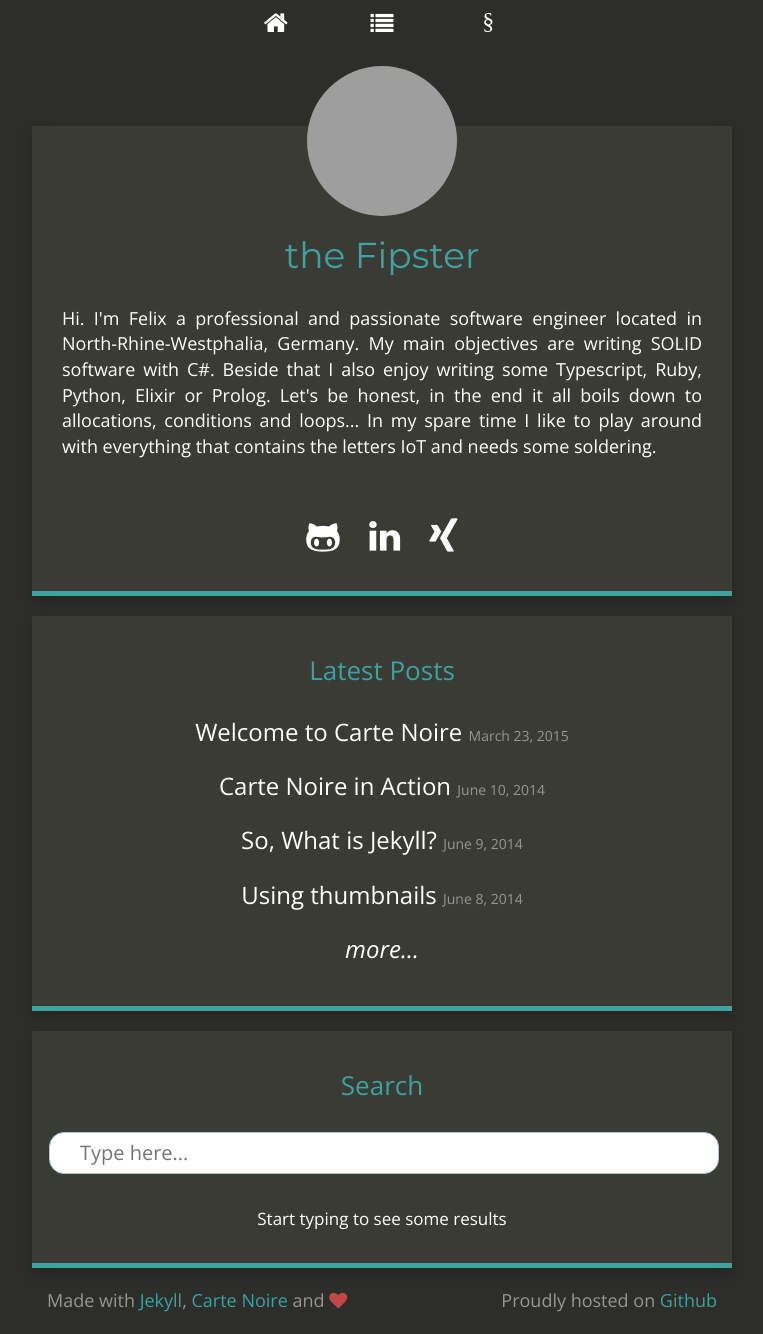
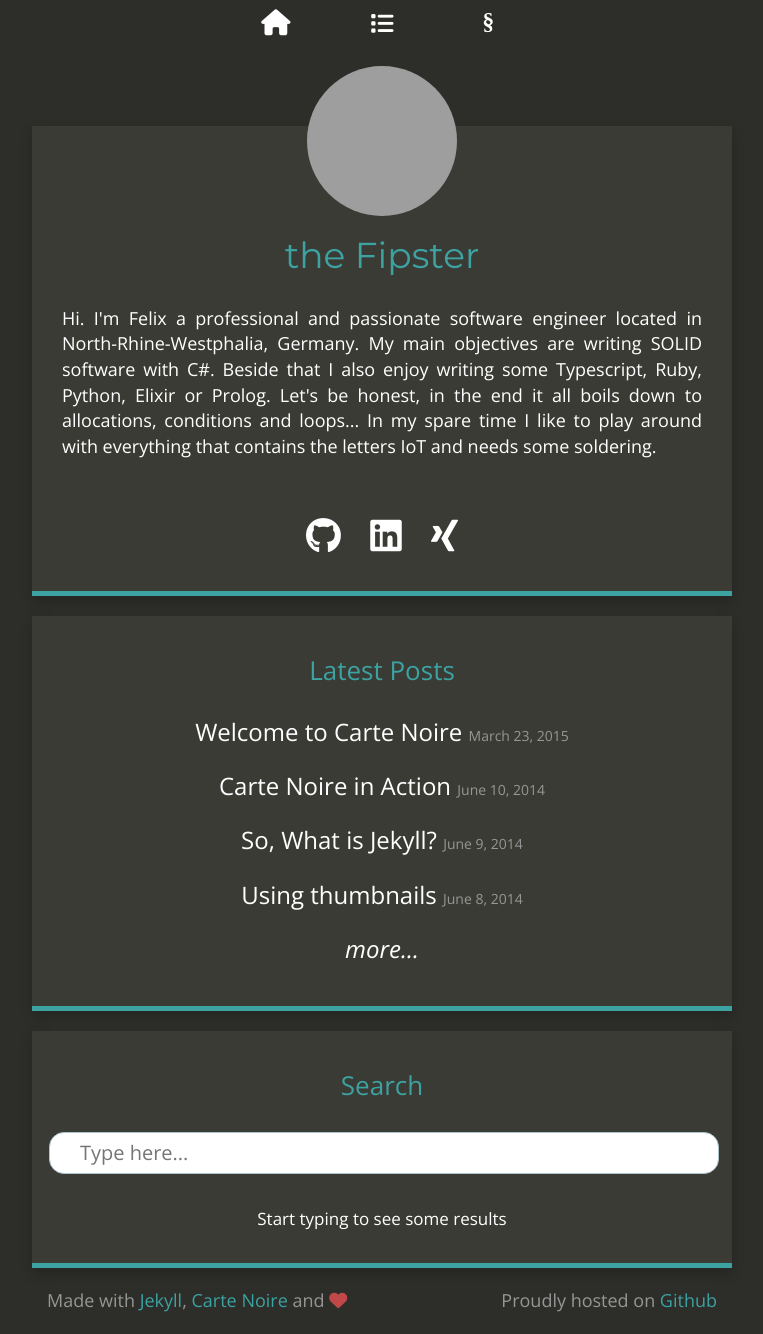
Before and after one commit to thefipster/Blog, a Jekyll site: the page built from index.html, in a window 1280 px wide and 1334 px high. Shown: the whole window, without its empty margins (258-1021 px from the left). Built offline with Jekyll 4.4.1, drawn with Linux system fonts in a browser that asks for light colours; nearby versions of some CDN libraries; grey boxes are pictures that could not be loaded.

Commit message:
Updated fontawesome to 5.11.2 usind the fa cdn kit.

```diff
--- a/_includes/head.html
+++ b/_includes/head.html
@@ -5,7 +5,8 @@
 <meta name="description" content="{{ site.description }}">
 
 <link rel="stylesheet" href="//netdna.bootstrapcdn.com/bootstrap/3.1.1/css/bootstrap.min.css">
-<link rel="stylesheet" href="//maxcdn.bootstrapcdn.com/font-awesome/4.7.0/css/font-awesome.min.css">
+<!-- <link rel="stylesheet" href="//maxcdn.bootstrapcdn.com/font-awesome/4.7.0/css/font-awesome.min.css"> -->
+<script src="https://kit.fontawesome.com/2e8f3797c1.js" crossorigin="anonymous"></script>
 <link rel="stylesheet" type="text/css" media="all" href="{{ site.baseurl }}/css/style.css" />
 <link rel="stylesheet" href="{{ site.baseurl }}/css/highlightjs.piperita.css">
 
--- a/_includes/social_links.html
+++ b/_includes/social_links.html
@@ -2,25 +2,25 @@
 
   {% if site.github_username %}
   <a href="https://github.com/{{ site.github_username }}" target="_new" rel="noopener">
-    <i class="fa fa-github-alt"></i>
+    <i class="fab fa-github"></i>
   </a>
   {% endif %}
 
   {% if site.linkedin_link %}
   <a href="{{ site.linkedin_link }}" target="_new" rel="noopener">
-    <i class="fa fa-linkedin"></i>
+    <i class="fab fa-linkedin"></i>
   </a>
   {% endif %}
 
   {% if site.xing_link %}
   <a href="{{ site.xing_link }}" target="_new" rel="noopener">
-    <i class="fa fa-xing"></i>
+    <i class="fab fa-xing"></i>
   </a>
   {% endif %}
 
   {% if site.show_rss %}
   <a href="{{ site.baseurl }}/feed.xml" target="_new">
-    <i class="fa fa-rss"></i>
+    <i class="fas fa-rss"></i>
   </a>
   {% endif %}
 
--- a/css/style.scss
+++ b/css/style.scss
@@ -221,7 +221,7 @@
     }
   }
 
-  .fa {
+  .fa, .fab, .fas {
     -webkit-transition: 0.3s ease-in-out;
     -moz-transition: 0.3s ease-in-out;
     transition: 0.3s ease-in-out;
@@ -235,7 +235,7 @@
     color: $light-blue;
   }
 
-  .fa-github-alt:hover {
+  .fa-github:hover {
     color: $light-blue;
   }
 
```
